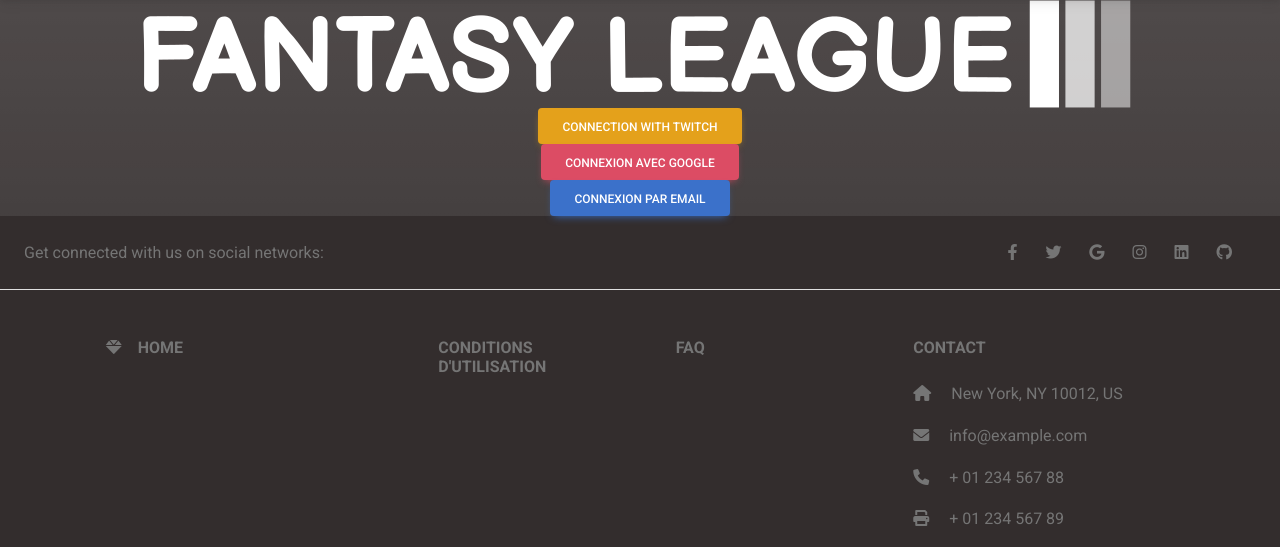
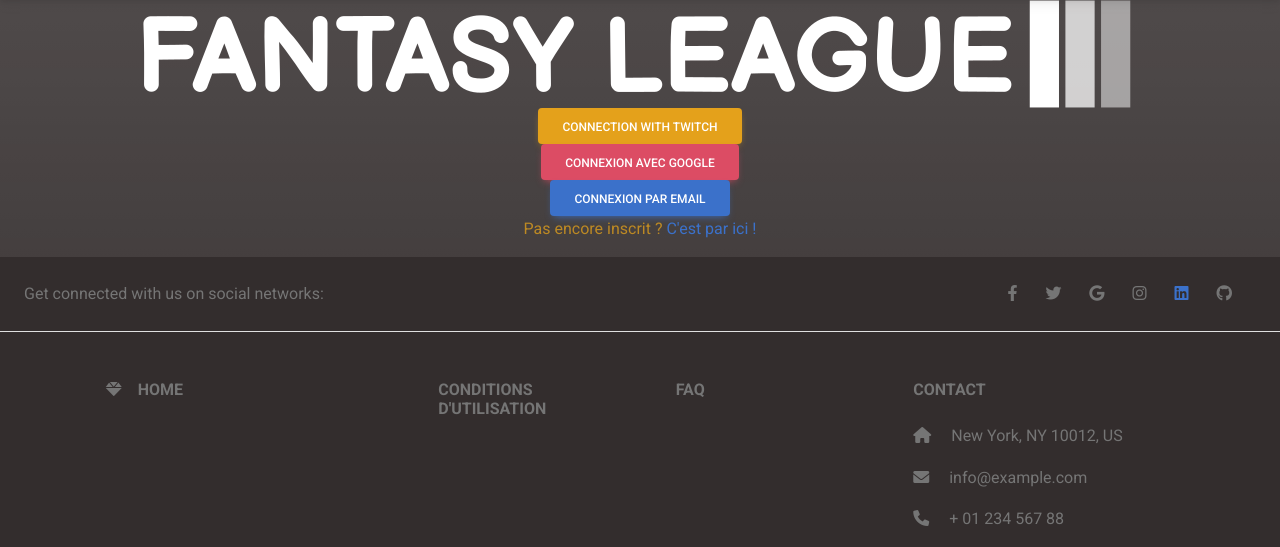
Before and after one commit to Manooonlb/Fantasy-League, a PHP site: page /index.php in a window 1280 px wide. Shown: the part 59-606 px from the top of the page. Run offline with PHP 8.4, Linux system fonts and the light colour scheme; some libraries are stand-ins or nearby versions.

Commit message:
modifications langue et ajout connexion link

```diff
--- a/footer.php
+++ b/footer.php
@@ -22,7 +22,7 @@
       <a href="" class="me-4 text-reset">
         <i class="fab fa-instagram"></i>
       </a>
-      <a href="" class="me-4 text-reset">
+      <a href="" class="me-4 text-resest">
         <i class="fab fa-linkedin"></i>
       </a>
       <a href="" class="me-4 text-reset">
--- a/index.php
+++ b/index.php
@@ -35,6 +35,7 @@ setcookie('lang', $lang, time() +$expire);
     <link href="https://fonts.googleapis.com/css?family=Roboto:300,400,500,700&display=swap" rel="stylesheet" />
     <!-- MDB -->
     <link href="https://cdnjs.cloudflare.com/ajax/libs/mdb-ui-kit/6.2.0/mdb.min.css" rel="stylesheet" />
+
 </head>
 
 <body class="bg-dark bg-gradient">
--- a/login.php
+++ b/login.php
@@ -9,3 +9,8 @@
 <form class="container">
     <input type="submit" value="Connexion par email" class="btn btn-primary">
 </form>
+
+<div>
+    <p>Pas encore inscrit ? <a href="inscription.php">C'est par ici !</a></p>
+
+</div>
--- a/nav.php
+++ b/nav.php
@@ -1,10 +1,6 @@
 <!-- Navbar -->
 <nav class="navbar navbar-expand-lg navbar-dark bg-dark">
   <div class="container">
-    <!-- Toggle button -->
-    <button class="navbar-toggler" type="button" data-mdb-toggle="collapse" data-mdb-target="#navbarButtonsExample" aria-controls="navbarButtonsExample" aria-expanded="false" aria-label="Toggle navigation">
-      <i class="fas fa-bars"></i>
-    </button>
       <!-- Left links -->
       <ul class="navbar-nav me-auto mb-2 mb-lg-0">
         <li class="nav-item">
```
